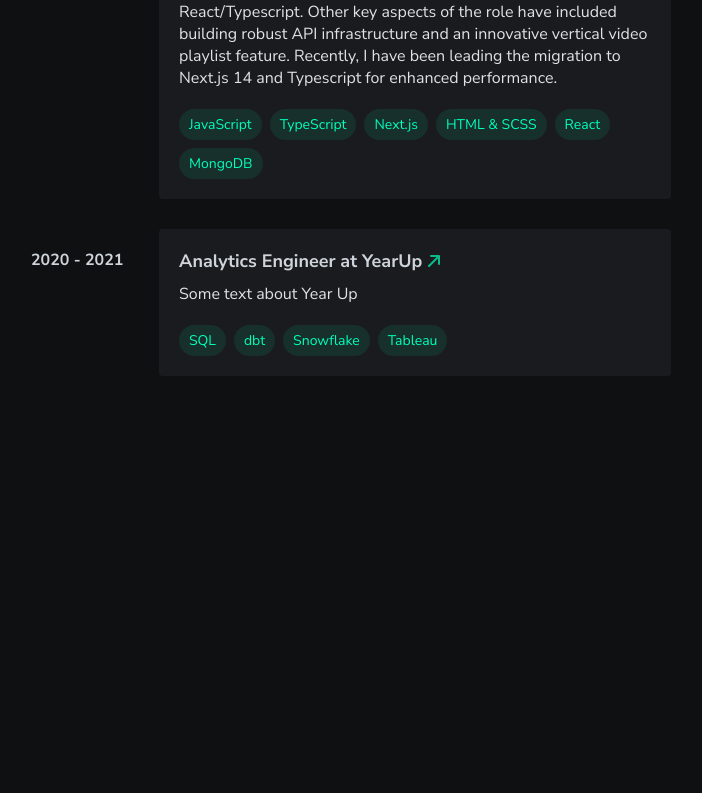
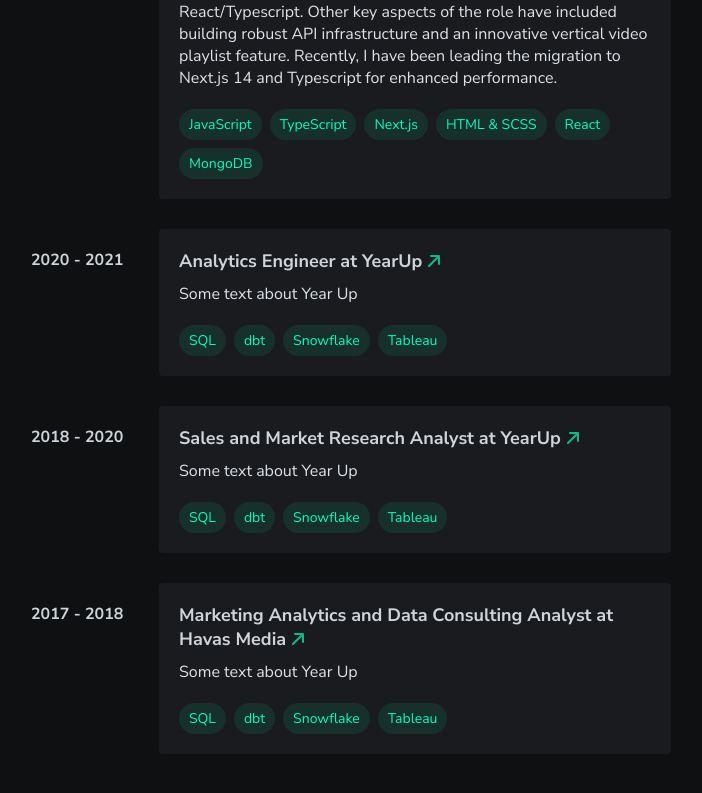
Before and after one commit to matt-gefen/portfolio-next, a Next.js app: page /experience in a window 1280 px wide. Shown: the part 335-1128 px from the top of the page, without its empty margins (289-991 px from the left). Before the commit the page ends 800 px from the top, so only its background shows below. Built offline with nearby package versions, Linux system fonts and the light colour scheme.

Commit message:
scaffolding for experience and project additions

```diff
--- a/app/experience/page.tsx
+++ b/app/experience/page.tsx
@@ -14,7 +14,7 @@
         <hr className="solid_line" />
       </div>
       <div className={`${styles.projects_body}`}>
-        <div className={`${styles.projects_body_child}`}>
+        <div className={`${styles.projects_body_child}`} id='Full Stack Engineer'>
           <div className={`${styles.project_timeline}`}>
             <h4>2022 - Present</h4>
           </div>
@@ -52,13 +52,13 @@
               </ul>
               <div className={`${styles.project_description}`}>
                 <p>
-                  In this role, I&aposve specialized in online learning platform development. I build interactive and accessible courses using React/Typescript. Other key aspects of the role have included building robust API infrastructure and an innovative vertical video playlist feature. Recently, I have been leading the migration to Next.js 14 and Typescript for enhanced performance.
+                  In this role, I&apos;ve specialized in online learning platform development. I build interactive and accessible courses using React/Typescript. Other key aspects of the role have included building robust API infrastructure and an innovative vertical video playlist feature. Recently, I have been leading the migration to Next.js 14 and Typescript for enhanced performance.
                 </p>
               </div>
             </div>
           </div>
         </div>
-        <div className={`${styles.projects_body_child}`}>
+        <div className={`${styles.projects_body_child}`} id='Analytics Engineer'>
           <div className={`${styles.project_timeline}`}>
             <h4>2020 - 2021</h4>
           </div>
@@ -97,52 +97,85 @@
             </div>
           </div>
         </div>
-      </div>
+        <div className={`${styles.projects_body_child}`} id='Sales and Market Research Analyst'>
+          <div className={`${styles.project_timeline}`}>
+            <h4>2018 - 2020</h4>
+          </div>
 
-      {/* <div className={`${styles.hero}`}>
-        <h1 className={`${styles.hero_header}`}>Work</h1>
-        <p className={`${styles.hero_text}`}>
-          Making an impact is the cornerstone of my career.
-        </p>
-        <p className={`${styles.hero_text}`}>
-          {"Here's what I've done so far:"}
-        </p>
-        <hr className="solid_line"/>
-      </div>
-      <div className={`${styles.work_body}`}>
-        <div className={`${styles.work_body_child}`}>
-          <h2 className={`${styles.work_company}`}>
-            <Link href='https://roadtripnation.com/' target='_blank'>
-              Roadtrip Nation
+          <div className={`${styles.project}`}>
+          <Link
+              className={`embedded_link ${styles.project_link}`}
+              href={'https://yearup.org/'}
+              target='_blank'
+            >
+                Sales and Market Research Analyst at YearUp
+                <span className={`${styles.project_icon}`}>
+                  <ArrowUp size='18px'/>
+                </span>
             </Link>
-          </h2>
-          <p className={`${styles.work_role}`}>
-            <span>Full-Stack Engineer</span> <span>2022 - Present</span>
-          </p>
-          <div className={`${styles.work_text_container}`}>
-          <p className={`${styles.work_text}`}>
-            In this role, I've specialized in online learning platform development. I build interactive and accessible courses using React/Typescript. Other key aspects of the role have included building robust API infrastructure and an innovative vertical video playlist feature. Recently, I have been leading the migration to Next.js 14 and Typescript for enhanced performance.
-          </p>
+            <div className={`${styles.project_body}`}>
+              <ul className={`${styles.project_stack}`}>
+                <li>
+                  <div className={`${styles.project_stack_element}`}>SQL</div>
+                </li>
+                <li>
+                  <div className={`${styles.project_stack_element}`}>dbt</div>
+                </li>
+                <li>
+                  <div className={`${styles.project_stack_element}`}>Snowflake</div>
+                </li>
+                <li>
+                  <div className={`${styles.project_stack_element}`}>Tableau</div>
+                </li>
+              </ul>
+              <div className={`${styles.project_description}`}>
+                <p>
+                  Some text about Year Up
+                </p>
+              </div>
+            </div>
           </div>
         </div>
-        <hr className="solid_line"/>
-        <div className={`${styles.work_body_child}`}>
-          <h2 className={`${styles.work_company}`}>
-            <Link href='https://yearup.org/' target='_blank'>
-              Year Up
+        <div className={`${styles.projects_body_child}`} id='Marketing Analytics and Data Consulting Analyst'>
+          <div className={`${styles.project_timeline}`}>
+            <h4>2017 - 2018</h4>
+          </div>
+
+          <div className={`${styles.project}`}>
+          <Link
+              className={`embedded_link ${styles.project_link}`}
+              href={'https://havasmedia.com/'}
+              target='_blank'
+            >
+                Marketing Analytics and Data Consulting Analyst at Havas Media
+                <span className={`${styles.project_icon}`}>
+                  <ArrowUp size='18px'/>
+                </span>
             </Link>
-          </h2>
-          <p className={`${styles.work_role}`}>
-            <span>Analytics Engineer</span> <span>2020 - 2021</span>
-          </p>
-          <p className={`${styles.work_role}`}>
-            <span>Sales Analytics & Market Research</span> <span>2018 - 2020</span>
-          </p>
-          <p>
-            A whole paragraph here about YU and my contribution
-          </p>
+            <div className={`${styles.project_body}`}>
+              <ul className={`${styles.project_stack}`}>
+                <li>
+                  <div className={`${styles.project_stack_element}`}>SQL</div>
+                </li>
+                <li>
+                  <div className={`${styles.project_stack_element}`}>dbt</div>
+                </li>
+                <li>
+                  <div className={`${styles.project_stack_element}`}>Snowflake</div>
+                </li>
+                <li>
+                  <div className={`${styles.project_stack_element}`}>Tableau</div>
+                </li>
+              </ul>
+              <div className={`${styles.project_description}`}>
+                <p>
+                  Some text about Year Up
+                </p>
+              </div>
+            </div>
+          </div>
         </div>
-      </div> */}
+      </div>
     </main>
   );
 }
```
Also changed, not shown: app/projects/page.tsx (+41 -8 lines).
